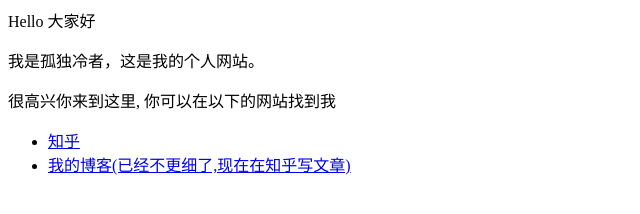
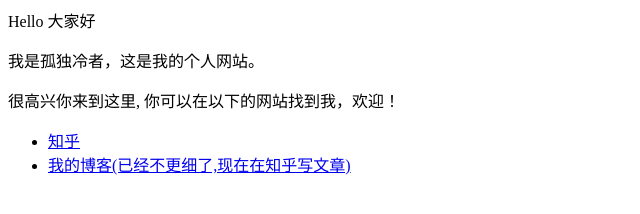
Before and after one commit to beifengjingse/beifengjingse.github.io, a plain HTML site: page index.html in a window 1280 px wide. Shown: the full height of the page, 0-640 px from the left. Drawn offline with Linux system fonts and the light colour scheme.

Commit message:
Update index.html

```diff
--- a/index.html
+++ b/index.html
@@ -1,6 +1,6 @@
 <p>Hello 大家好</p>
 <p>我是孤独冷者，这是我的个人网站。 </p>
-<p>很高兴你来到这里, 你可以在以下的网站找到我</p>
+<p>很高兴你来到这里, 你可以在以下的网站找到我，欢迎！</p>
 
 <ul>
   <li> <a href="https://www.zhihu.com/people/gu-du-leng-zhe">知乎</a> </li>
```
